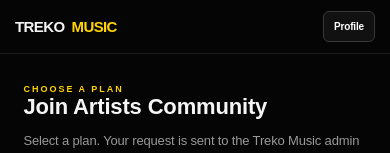
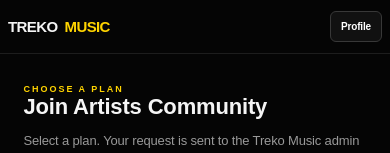
Before and after one commit to senid-221/TREKO-MUSI-ARTISTS, a Next.js app: page /plans in a window 390 px wide. Shown: the top 153 px of the page. Built offline with nearby package versions, Linux system fonts and the light colour scheme; no server answers.

Commit message:
Move Treko Music brand closer to header edge

```diff
--- a/app/globals.css
+++ b/app/globals.css
@@ -229,3 +229,11 @@
 .nav{justify-content:space-between}
 .nav>.brand{margin-right:auto;justify-self:start}
 .header-links{margin-left:auto;justify-content:flex-end}
+
+
+/* True edge-aligned header brand */
+.nav{max-width:none;width:100%;padding-left:12px;padding-right:12px}
+.nav>.brand{margin-left:0;margin-right:auto}
+@media(max-width:520px){
+ .nav{padding-left:8px;padding-right:8px}
+}
```
